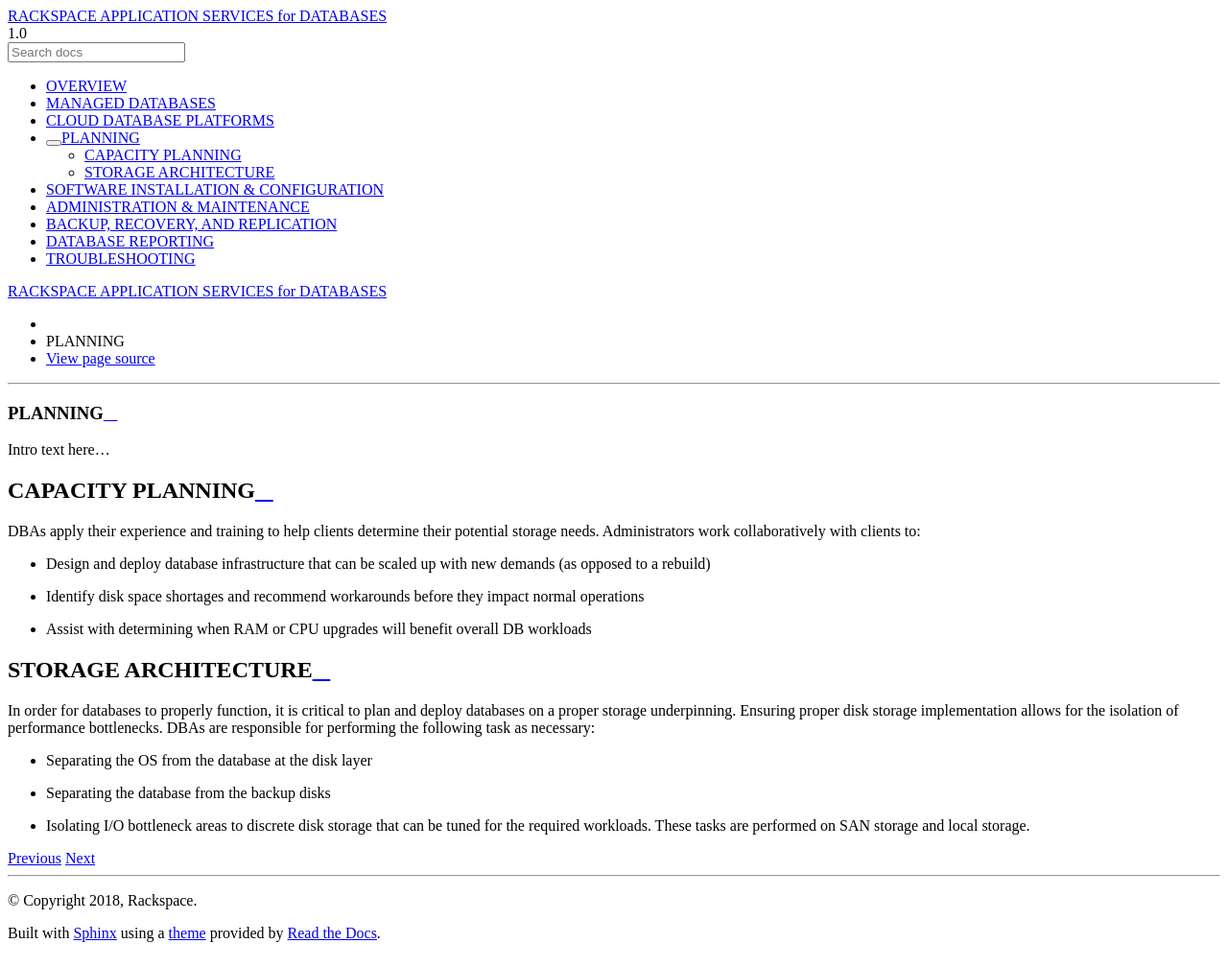
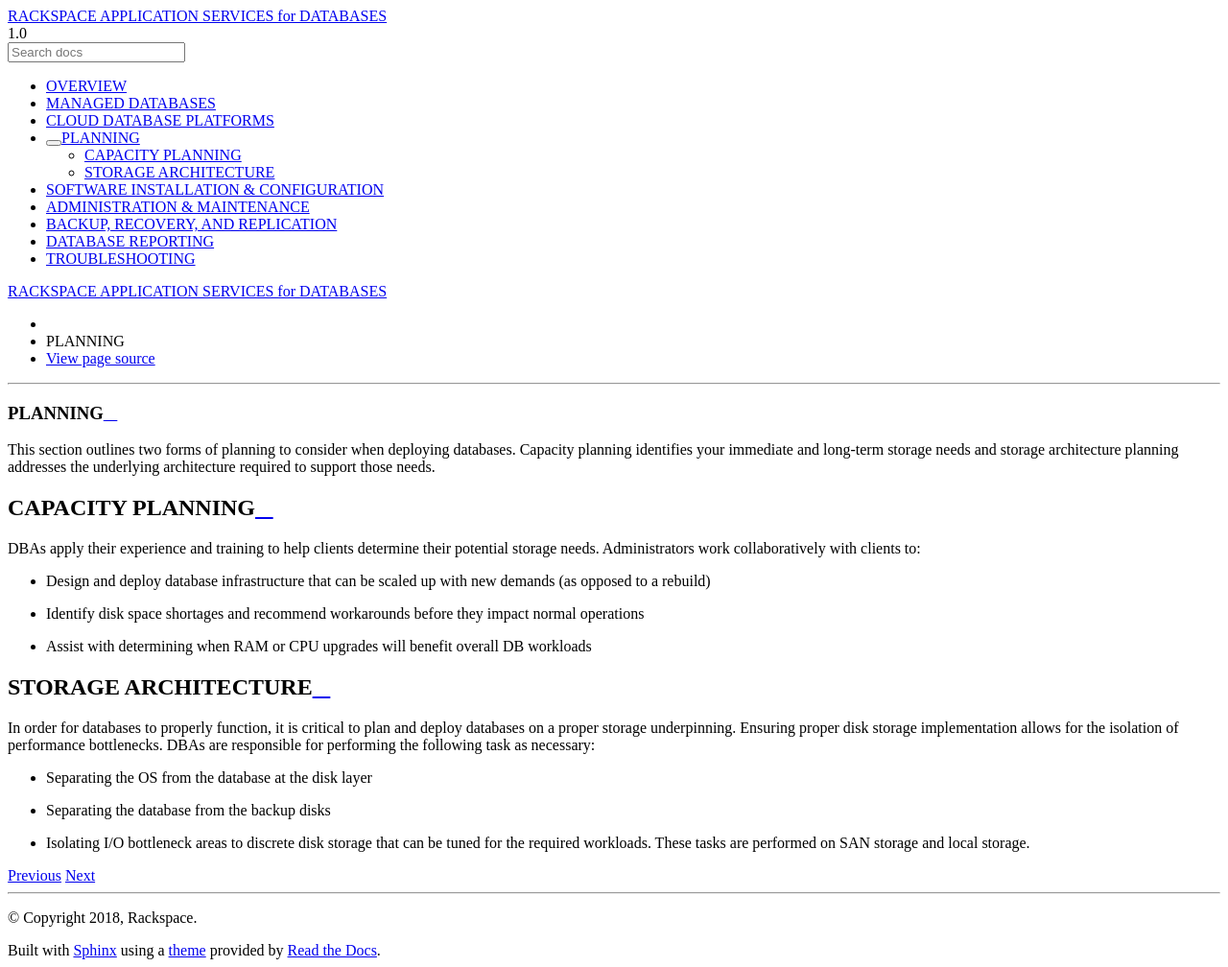
Before and after one commit to rackerlabs/docs-ras-databases, a Sphinx documentation site: the page built from docs/ras-databases-handbook/planning.rst, in a window 1280 px wide. Shown: the whole page at 96% size. Built offline with Sphinx 7.4.7 and the Read the Docs theme 2.0.0, drawn with Linux system fonts in a browser that asks for light colours; pages that are not in the unit, such as notebooks, are missing from menus.

Commit message:
update(intros): added intro sentences to a few topics

```diff
--- a/docs/ras-databases-handbook/backup-recovery.rst
+++ b/docs/ras-databases-handbook/backup-recovery.rst
@@ -3,7 +3,8 @@
 BACKUP, RECOVERY, AND REPLICATION
 ==================================
 
-Intro text here...
+This section includes a description of services Rackspace provides to ensure that your data
+is backed up and can be recovered.
 
 
 BACKUPS & EXPORT
--- a/docs/ras-databases-handbook/managed-databases.rst
+++ b/docs/ras-databases-handbook/managed-databases.rst
@@ -3,7 +3,7 @@
 MANAGED DATABASES
 ==================
 
-This section...
+This section lists the SQL and non-SQL managed databases and services.
 
 MANAGED SQL DATABASES
 ----------------------
--- a/docs/ras-databases-handbook/planning.rst
+++ b/docs/ras-databases-handbook/planning.rst
@@ -3,7 +3,9 @@
 PLANNING
 =========
 
-Intro text here...
+This section outlines two forms of planning to consider when deploying databases. Capacity planning identifies
+your immediate and long-term storage needs and storage architecture planning addresses the underlying architecture
+required to support those needs.
 
 CAPACITY PLANNING
 ------------------
```
